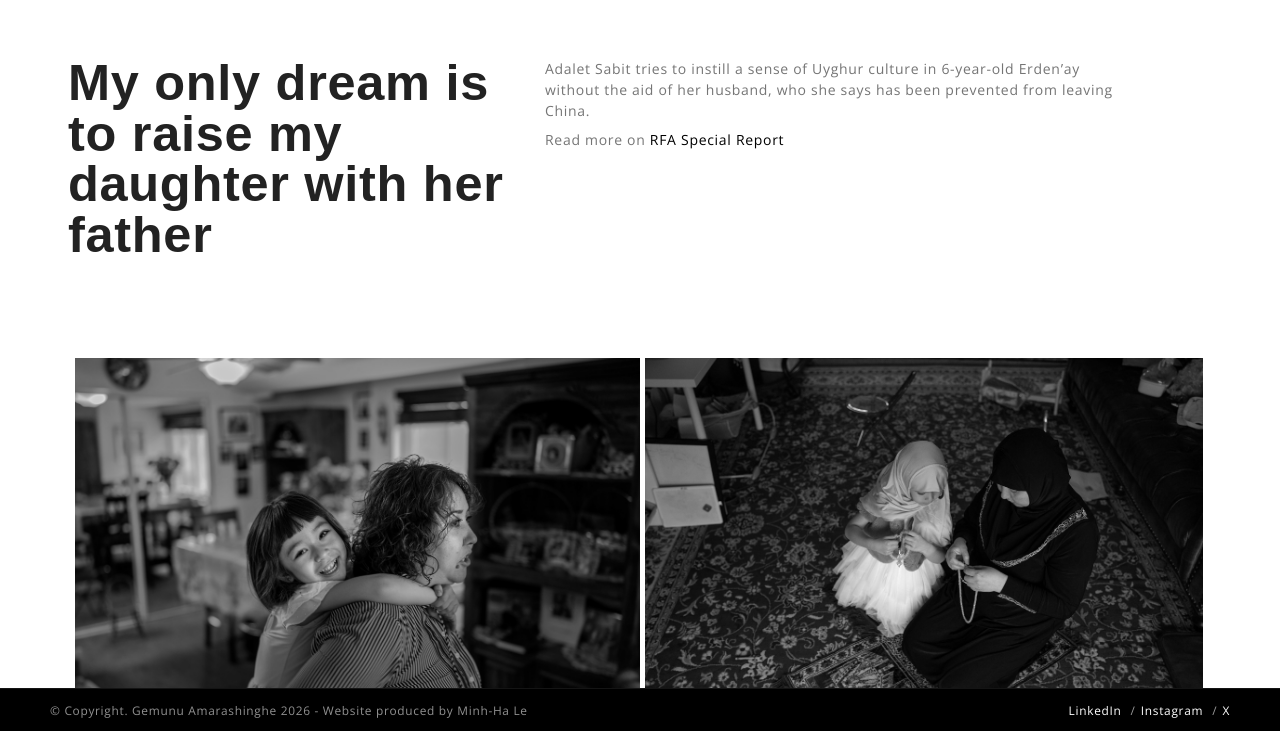
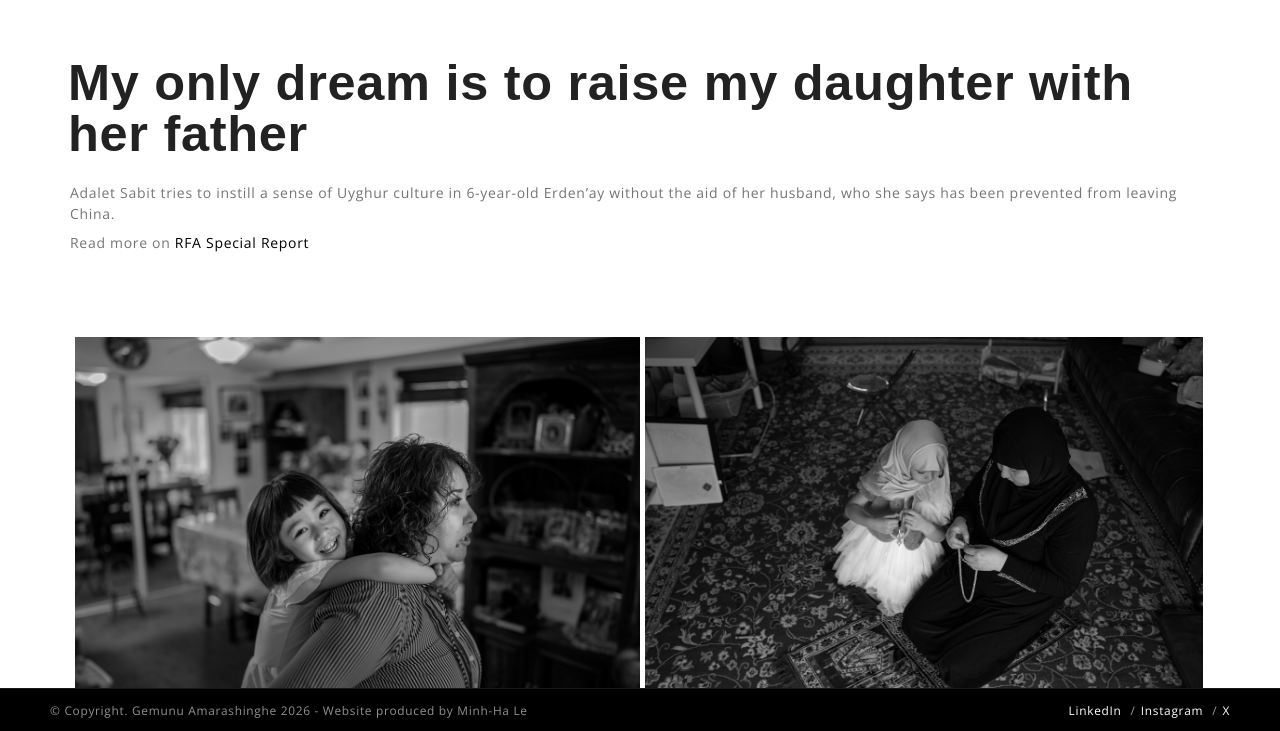
Before and after one commit to minhhale/gemunu, a plain HTML site: page uyghur-mother.html in a window 1280 px wide. Shown: the part 67-798 px from the top of the page. Drawn offline with nearby package versions, Linux system fonts and the light colour scheme; grey boxes are pictures that could not be loaded; a web font is replaced by a local one.

Commit message:
Update uyghur-mother.html

```diff
--- a/uyghur-mother.html
+++ b/uyghur-mother.html
@@ -125,12 +125,9 @@
 				<!-- About -->
 				<div class="row no-gutters">
 
-					<div class="col-md-5" data-animation="fade-in-bottom 1s .1s">
+					<div class="col-md-12" data-animation="fade-in-bottom 1s .1s">
 						<h2 class="bold">My only dream is to raise my daughter with her father</h2>
 
-					</div>
-
-					<div class="col-md-6" data-animation="fade-in-bottom 1s .2s">
 						<p>Adalet Sabit tries to instill a sense of Uyghur culture in 6-year-old Erden’ay without the aid of her husband, who she says has been prevented from leaving China.</p>
 						<p>Read more on <a href="https://www.rfa.org/uyghur/mother-daughter-12202023.html" target="_blank">RFA Special Report</a></p>
 					</div>
```
